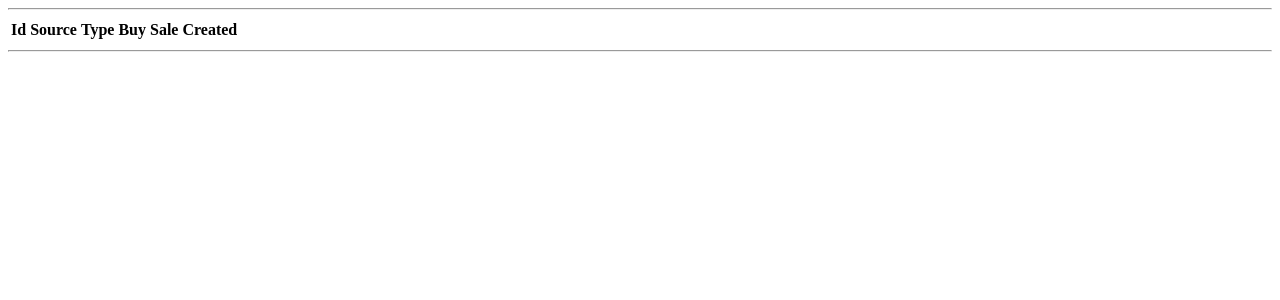
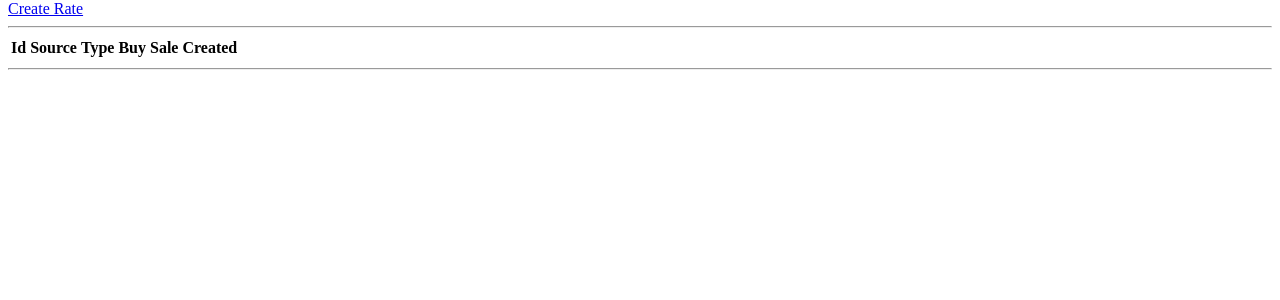
Before and after one commit to MariiaPidisko/Currency, a Django app: page /currency/rate/list/ in a window 1280 px wide. Shown: the part 26-326 px from the top of the page. Run offline with Django 4.2, Linux system fonts and the light colour scheme; data that the repository does not hold is empty.

Commit message:
Creating a CRUD operations for the Rate model

```diff
--- a/app/currency/templates/rate_list.html
+++ b/app/currency/templates/rate_list.html
@@ -1,6 +1,7 @@
 {% extends 'base.html' %}
 
 {% block content %}
+    <a href="{% url 'currency:rate_create' %}">Create Rate</a>
 <hr>
     <table>
         <tr>
@@ -20,7 +21,9 @@
             <td> {{ rate.type }} </td>
             <td> {{ rate.buy }} </td>
             <td> {{ rate.sale }} </td>
-            <td> {{ rate.created }} </td>
+            <td> {{ rate.created|date:"Y-m-d" }} </td>
+            <td><a href="{% url 'currency:rate_update' rate.id %}">Edit</a></td>
+            <td><a href="{% url 'currency:rate_delete' rate.id %}">Delete</a></td>
         </tr>
 
         {% endfor %}
--- a/app/currency/urls.py
+++ b/app/currency/urls.py
@@ -6,6 +6,9 @@ app_name = 'currency'
 
 urlpatterns = [
     path('rate/list/', currency_views.RateList.as_view(), name='rate_list'),
+    path('rate/create/', currency_views.RateCreate.as_view(), name='rate_create'),
+    path('rate/update/<int:pk>', currency_views.RateUpdate.as_view(), name='rate_update'),
+    path('rate/delete/<int:pk>', currency_views.RateDelete.as_view(), name='rate_delete'),
 
     path('contact/list/', currency_views.ContactList.as_view(), name='contact_list'),
     path('contact-us/create/', currency_views.ContactUsCreate.as_view(), name='contactus_create'),
--- a/app/currency/views.py
+++ b/app/currency/views.py
@@ -1,4 +1,4 @@
-from currency.forms import SourceForm
+from currency.forms import RateForm, SourceForm
 from currency.models import ContactUs
 from currency.models import Rate
 from currency.models import Source
@@ -13,6 +13,32 @@ from django.views.generic import CreateView, DeleteView, ListView, UpdateView
 class RateList(ListView):
     queryset = Rate.objects.all()
     template_name = 'rate_list.html'
+
+
+class RateCreate(CreateView):
+    model = Rate
+    template_name = 'rate_create.html'
+    form_class = RateForm
+    success_url = reverse_lazy('currency:rate_list')
+
+
+class RateUpdate(UserPassesTestMixin, UpdateView):
+    model = Rate
+    template_name = 'rate_update.html'
+    form_class = RateForm
+    success_url = reverse_lazy('currency:rate_list')
+
+    def test_func(self):
+        return self.request.user.is_superuser
+
+
+class RateDelete(UserPassesTestMixin, DeleteView):
+    queryset = Rate.objects.all()
+    template_name = 'rate_delete.html'
+    success_url = reverse_lazy('currency:rate_list')
+
+    def test_func(self):
+        return self.request.user.is_superuser
 
 
 class ContactList(ListView):
```
Also changed, not shown: app/currency/forms.py (+7 -1 lines), app/currency/templates/rate_create.html (added, +9 -0 lines), app/currency/templates/rate_delete.html (added, +11 -0 lines), app/currency/templates/rate_update.html (added, +9 -0 lines).
